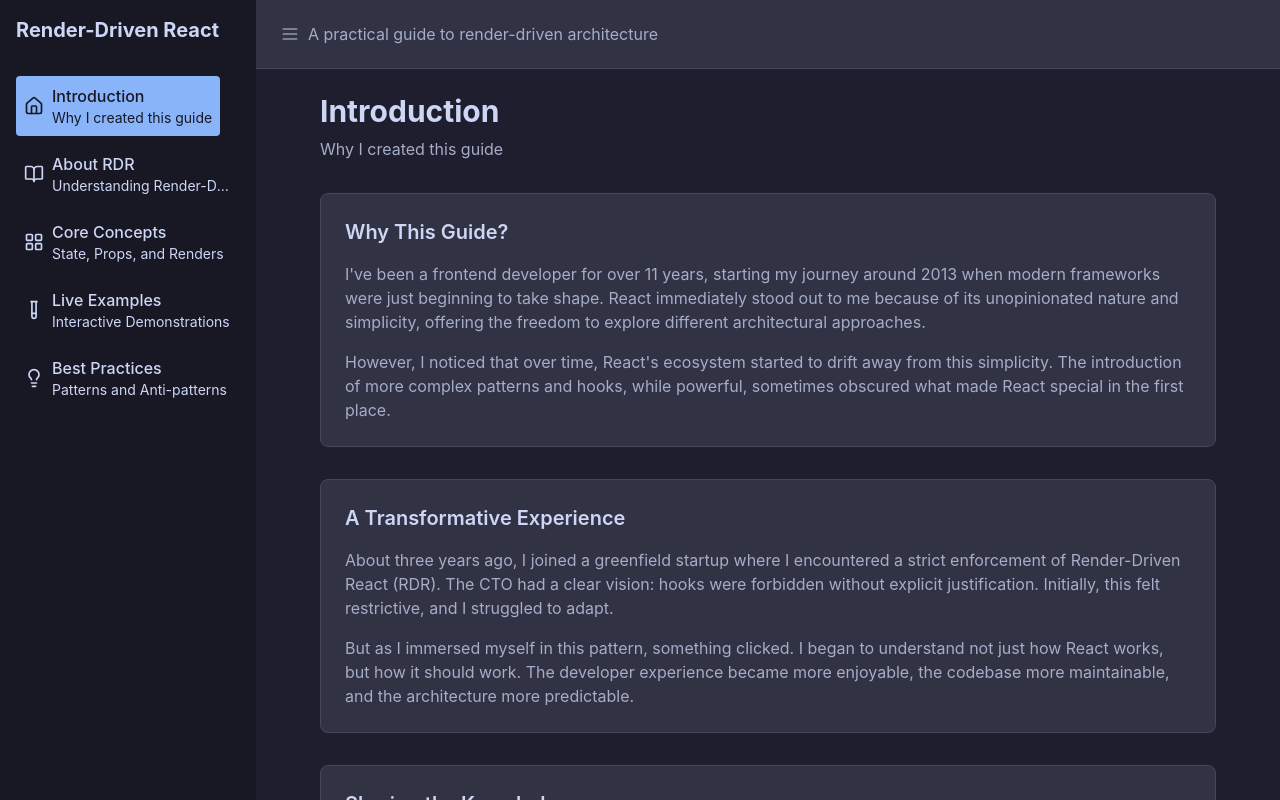
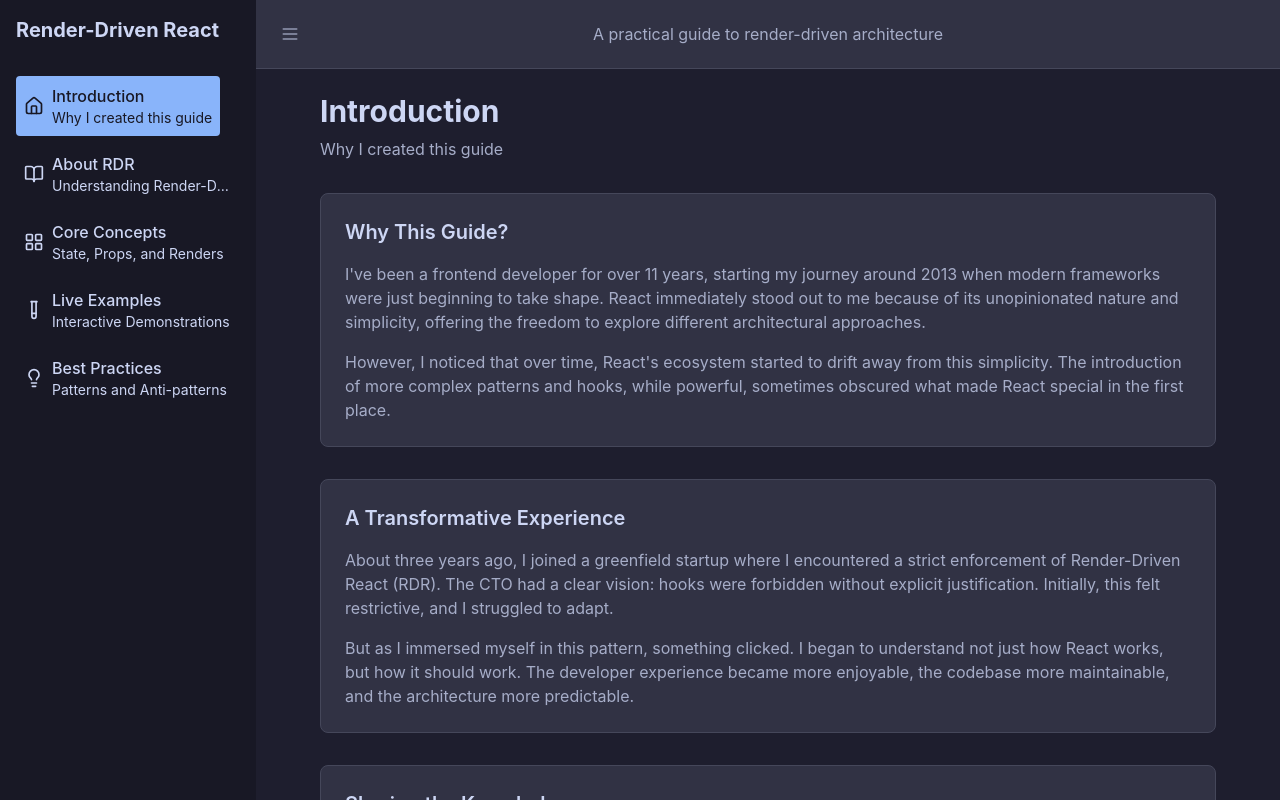
Before and after one commit to Shane-IL/render-driven-demo, a React (Vite) app: page / in a window 1280 px wide. Built offline with nearby package versions, Linux system fonts and the light colour scheme.

Commit message:
title fix

```diff
--- a/src/components/layout/Header.jsx
+++ b/src/components/layout/Header.jsx
@@ -6,15 +6,15 @@
 
   return (
     <header className="bg-surface0 border-b border-surface1 p-4 sticky top-0 z-10">
-      <div className="flex items-center">
+      <div className="flex items-center relative">
         <button
           onClick={toggleSidebar}
-          className="p-2 hover:bg-surface1 rounded text-overlay2 self-start"
+          className="p-2 hover:bg-surface1 rounded text-overlay2"
         >
           <Menu className="h-5 w-5" />
         </button>
 
-        <div className="text-subtext0 self-center">
+        <div className="absolute left-1/2 -translate-x-1/2 text-subtext0">
           A practical guide to render-driven architecture
         </div>
       </div>
```
